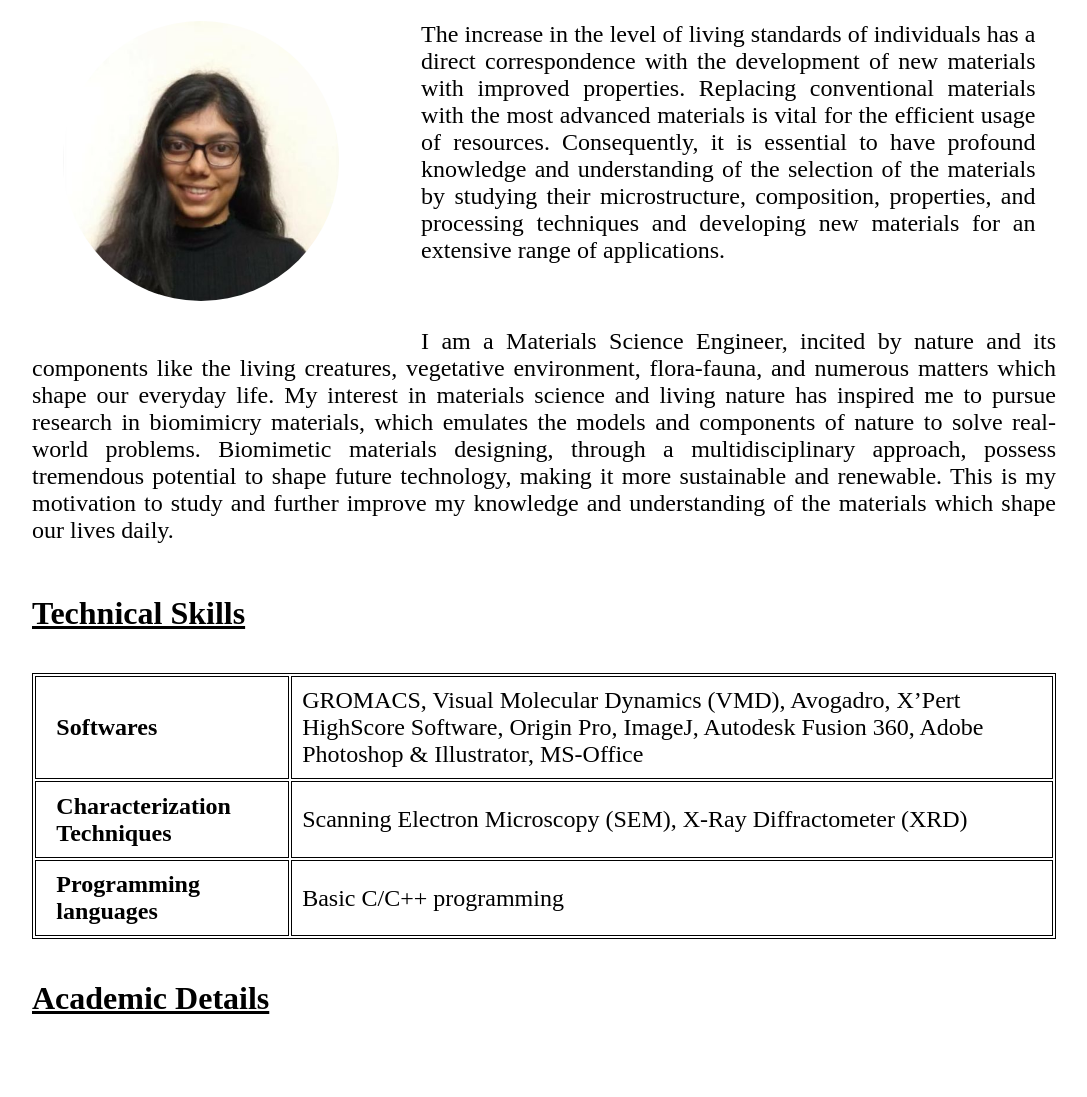
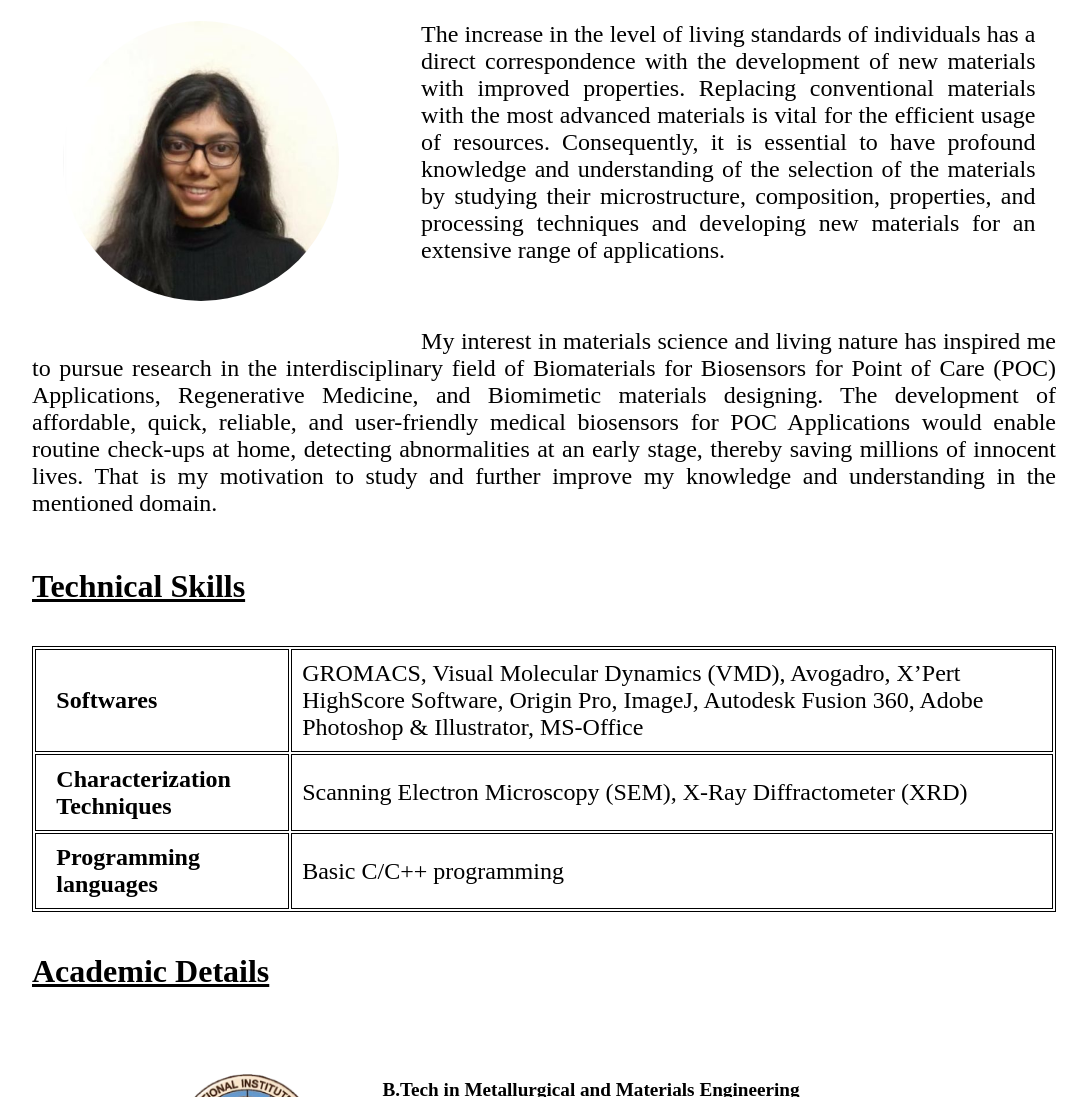
Before and after one commit to nidhi-gupta7/nidhi, a website: page index.html in a window 1280 px wide. Shown: the part 1643-2740 px from the top of the page, without its empty margins (96-1183 px from the left). Drawn offline with Linux system fonts and the light colour scheme.

Commit message:
index about me para-2 modified

```diff
--- a/index.html
+++ b/index.html
@@ -135,13 +135,12 @@
                 </p>
             </div>
             <p>
-                I am a Materials Science Engineer, incited by nature and its components like the living creatures,
-                vegetative environment, flora-fauna, and numerous matters which shape our everyday life. My interest in
-                materials science and living nature has inspired me to pursue research in biomimicry materials, which
-                emulates the models and components of nature to solve real-world problems. Biomimetic materials
-                designing, through a multidisciplinary approach, possess tremendous potential to shape future
-                technology, making it more sustainable and renewable. This is my motivation to study and further improve
-                my knowledge and understanding of the materials which shape our lives daily.
+                My interest in materials science and living nature has inspired me to pursue research in the
+                interdisciplinary field of Biomaterials for Biosensors for Point of Care (POC) Applications,
+                Regenerative Medicine, and Biomimetic materials designing. The development of affordable, quick,
+                reliable, and user-friendly medical biosensors for POC Applications would enable routine check-ups at
+                home, detecting abnormalities at an early stage, thereby saving millions of innocent lives. That is my
+                motivation to study and further improve my knowledge and understanding in the mentioned domain.
             </p>
             <h3 id="technical-skills" class="clear-both">Technical Skills</h3>
             <table class="tech-skills-table">
```
